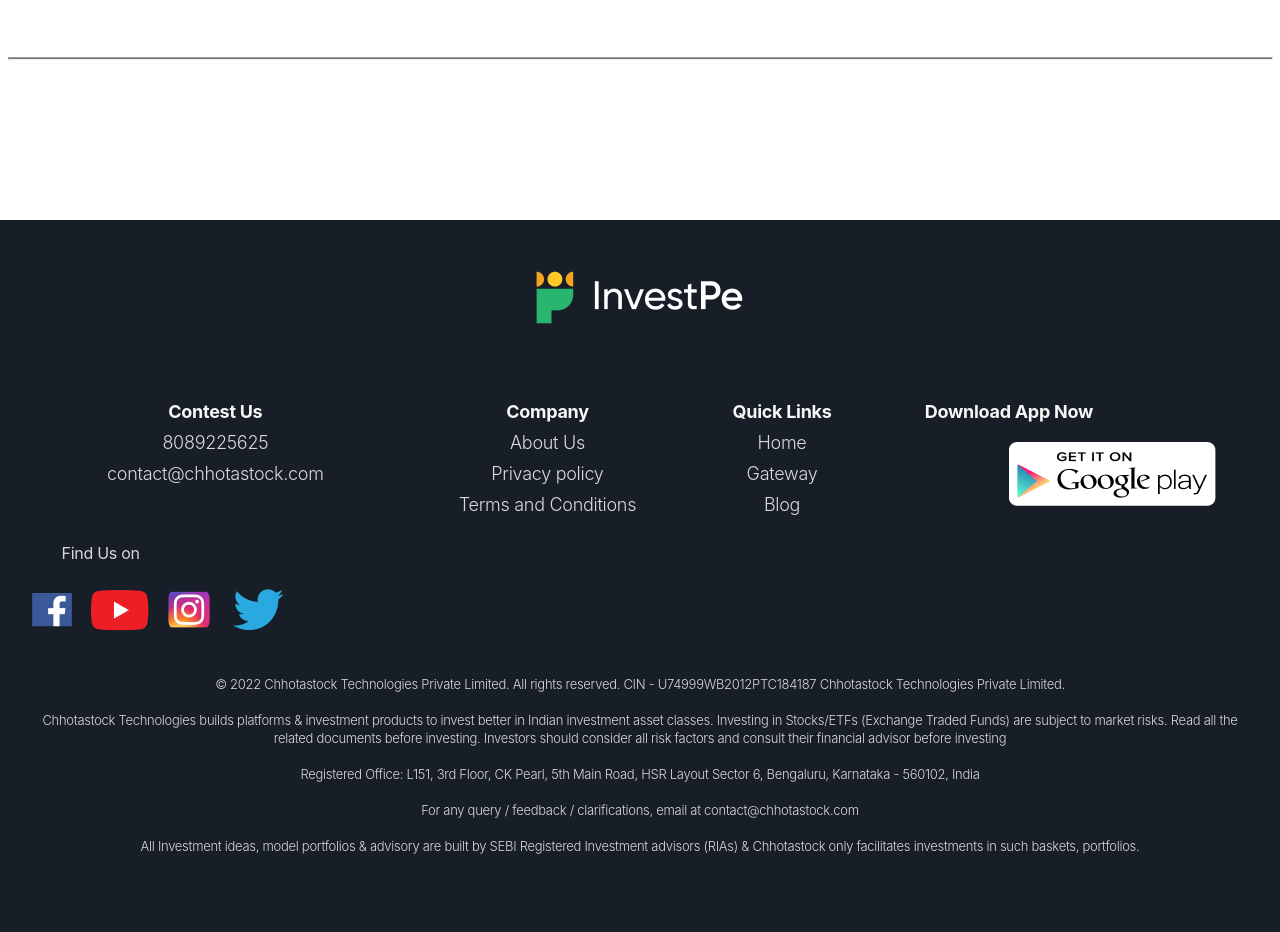
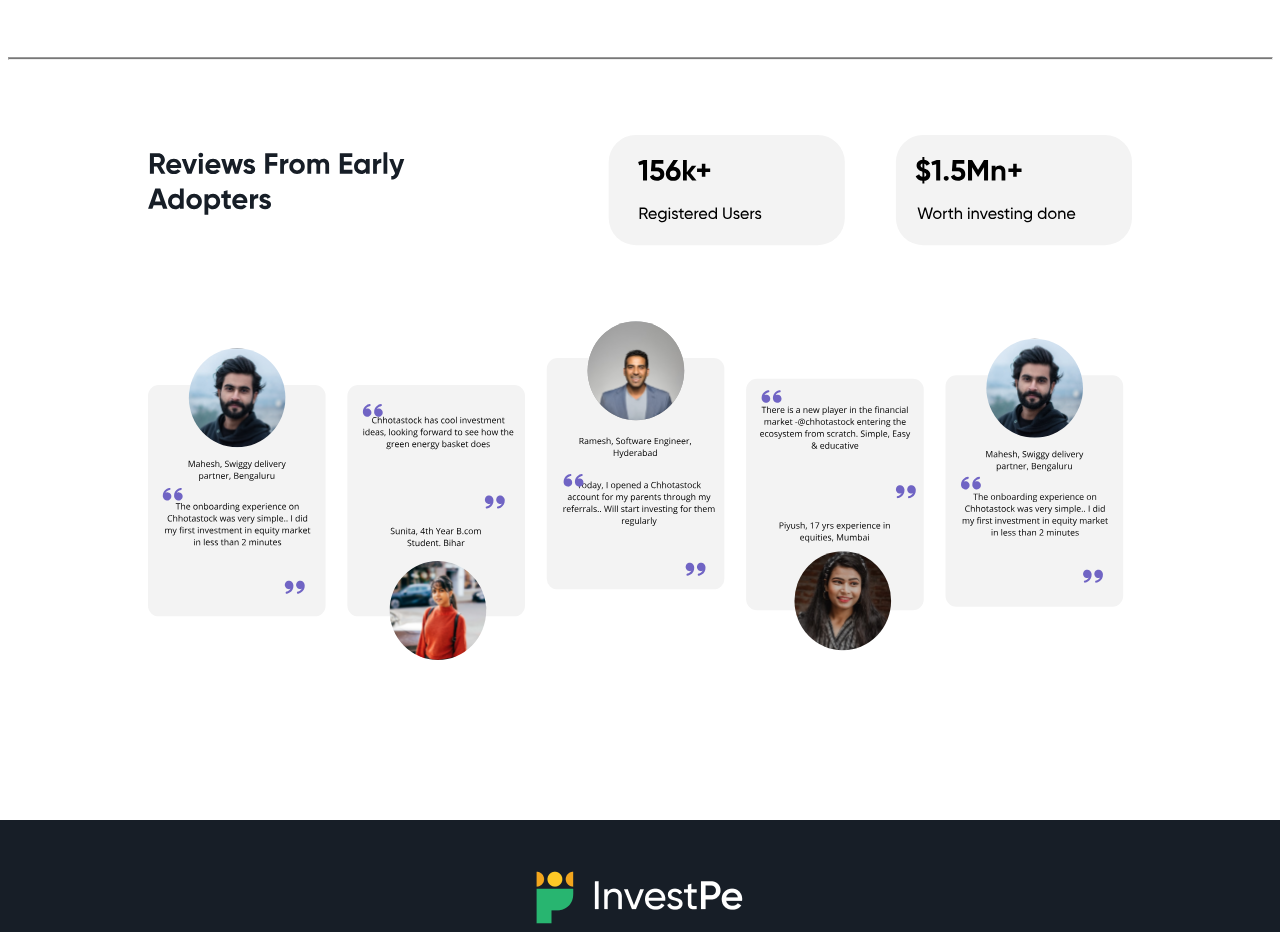
Before and after one commit to Anuradhagupta28/chhotastock, a React (Create React App) app in the folder frontend-assignment/: page / in a window 1280 px wide. Shown: the part 3480-4412 px from the top of the page. Built offline with nearby package versions, Linux system fonts and the light colour scheme.

Commit message:
frontend

```diff
--- a/frontend-assignment/src/Components/Home.css
+++ b/frontend-assignment/src/Components/Home.css
@@ -366,3 +366,13 @@
     height: 2.875rem;
     flex-shrink: 0;
   }
+
+  /* ///// */
+  .reviewerImg{
+    display: flex;
+    justify-content: center;
+    margin: 75px 25px 25px 25px;
+}
+.reviewerImg img{
+    width: 80%;
+}
--- a/frontend-assignment/src/Components/Home.jsx
+++ b/frontend-assignment/src/Components/Home.jsx
@@ -99,6 +99,7 @@
 import liquiloans from "../logo/liquiloans.png";
 import siply from "../logo/siply.png";
 import jupiter from "../logo/jupiter.png";
+import reviever from "../logo/Reviewer.svg"
 import Navbar from './navbar';
 
 function Home(props) {
@@ -240,6 +241,10 @@
         </div>
       </div>
       <hr className='bar2'></hr>
+      {/* ////////// */}
+      <div className="reviewerImg">
+                <img src={reviever} alt="" />
+            </div>
 
 
         </div>
```
